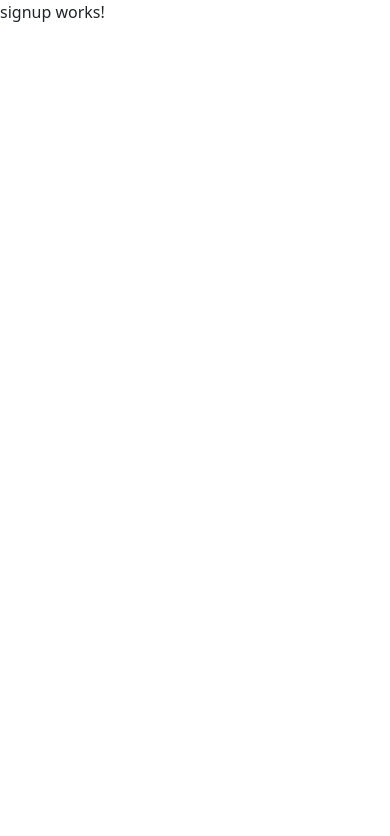
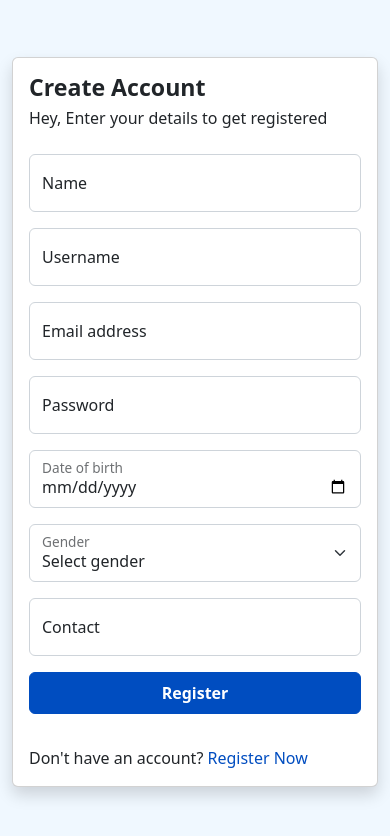
Before and after one commit to shaileshhb/budget-planner-frontend, an Angular app: page /register in a window 390 px wide. Shown: the top 836 px of the page. Built offline with nearby package versions, Linux system fonts and the light colour scheme.

Commit message:
signup page added

```diff
--- a/package.json
+++ b/package.json
@@ -4,6 +4,7 @@
   "scripts": {
     "ng": "ng",
     "start": "ng serve --port 4209 -o",
+    "host": "ng serve --port 4209 -o --host 0.0.0.0",
     "build": "ng build",
     "watch": "ng build --watch --configuration development",
     "test": "ng test"
--- a/src/app/components/login/login.component.html
+++ b/src/app/components/login/login.component.html
@@ -1,4 +1,4 @@
-<div class="bg-lg-blue h-100-vh d-flex flex-column justify-content-center">
+<div class="bg-lg-blue h-100vh d-flex flex-column justify-content-center">
   <div class="container">
     <div class="d-flex justify-content-center">
       <div class="card card-width rounded shadow">
--- a/src/app/components/login/login.component.scss
+++ b/src/app/components/login/login.component.scss
@@ -6,3 +6,19 @@
   text-decoration: none;
   color: var(--blue);
 }
+
+
+// ===================================== MEDIA QUERIES =====================================
+
+@media screen and (max-width: 1000px) {
+  .card-width {
+    width: 80%;
+  }
+}
+
+
+@media screen and (max-width: 700px) {
+  .card-width {
+    width: 100%;
+  }
+}
--- a/src/app/components/login/login.component.ts
+++ b/src/app/components/login/login.component.ts
@@ -1,6 +1,7 @@
+import { HttpResponse } from '@angular/common/http';
 import { Component, OnInit } from '@angular/core';
 import { FormControl, FormGroup, Validators } from '@angular/forms';
-import { CredentialService } from 'src/app/service/credential/credential.service';
+import { CredentialService, ICredential } from 'src/app/service/credential/credential.service';
 
 @Component({
   selector: 'app-login',
@@ -33,13 +34,15 @@ export class LoginComponent implements OnInit {
   }
 
   async login(): Promise<void> {
-    try {
-      const response = await this.credService.login(this.loginForm.value)
-      console.log(response);
-    } catch (error) {
-      console.error(error);
-      alert(error)
-    }
+    this.credService.login(this.loginForm.value).subscribe({
+      next: (response: HttpResponse<ICredential>) => {
+        console.log(response.body);
+      },
+      error: (err: any) => {
+        console.error(err);
+        alert(err)
+      }
+    })
   }
 
 }
--- a/src/app/components/signup/signup.component.html
+++ b/src/app/components/signup/signup.component.html
@@ -1 +1,67 @@
-<p>signup works!</p>
+<div class="bg-lg-blue h-100vh d-flex flex-column justify-content-center">
+  <div class="container">
+    <div class="d-flex justify-content-center">
+      <div class="card card-width rounded shadow">
+        <div class="card-body">
+          <div class="card-title text-justify">
+            <h3><strong>Create Account</strong></h3>
+            <p class="card-subtitle">Hey, Enter your details to get registered</p>
+          </div>
+          <div class="pt-3">
+            <div class="d-flex flex-column">
+              <form [formGroup]="signupForm">
+                <div class="form-floating mb-3">
+                  <input formControlName="name" type="text" class="form-control" id="nameFloatingInput"
+                    placeholder="Enter your name">
+                  <label for="nameFloatingInput">Name</label>
+                </div>
+                <div class="form-floating mb-3">
+                  <input formControlName="username" type="text" class="form-control" id="usernameFloatingInput"
+                    placeholder="Enter your username">
+                  <label for="usernameFloatingInput">Username</label>
+                </div>
+                <div class="form-floating mb-3">
+                  <input formControlName="email" type="email" class="form-control" id="emailFloatingInput"
+                    placeholder="Enter email address">
+                  <label for="emailFloatingInput">Email address</label>
+                </div>
+                <div class="form-floating mb-3">
+                  <input formControlName="password" type="password" class="form-control" id="passwordFloatingInput"
+                    placeholder="Password">
+                  <label for="passwordFloatingInput">Password</label>
+                </div>
+                <div class="form-floating mb-3">
+                  <input formControlName="dateOfBirth" type="date" class="form-control" id="dobFloatingInput">
+                  <label for="dobFloatingInput">Date of birth</label>
+                </div>
+                <div class="form-floating mb-3">
+                  <select formControlName="gender" class="form-select" id="floatingSelect" aria-label="Select gender">
+                    <option [ngValue]="null">Select gender</option>
+                    <option value="Male">Male</option>
+                    <option value="Female">Female</option>
+                    <option value="Other">Other</option>
+                  </select>
+                  <label for="floatingSelect">Gender</label>
+                </div>
+                <div class="form-floating mb-3">
+                  <input formControlName="contact" type="number" class="form-control" id="contactFloatingInput"
+                    placeholder="Enter your contact">
+                  <label for="contactFloatingInput">Contact</label>
+                </div>
+                <div class="mb-3">
+                  <button type="submit" class="btn-blue w-100 py-2 rounded" (click)="validateForm()">
+                    <strong>Register</strong>
+                  </button>
+                </div>
+              </form>
+              <div class="pt-3">
+                <label>Don't have an account?</label>
+                <a class="anchor-tag" routerLink="/register"> Register Now</a>
+              </div>
+            </div>
+          </div>
+        </div>
+      </div>
+    </div>
+  </div>
+</div>
--- a/src/app/components/signup/signup.component.scss
+++ b/src/app/components/signup/signup.component.scss
@@ -0,0 +1,28 @@
+.card-width {
+  width: 50%;
+}
+
+.anchor-tag {
+  text-decoration: none;
+  color: var(--blue);
+}
+
+.pt-15 {
+  padding-top: 15rem;
+}
+
+// ===================================== MEDIA QUERIES =====================================
+
+@media screen and (max-width: 1000px) {
+  .card-width {
+    width: 80%;
+  }
+}
+
+
+@media screen and (max-width: 700px) {
+  .card-width {
+    width: 100%;
+  }
+
+}
--- a/src/app/components/signup/signup.component.ts
+++ b/src/app/components/signup/signup.component.ts
@@ -1,4 +1,7 @@
+import { HttpResponse } from '@angular/common/http';
 import { Component, OnInit } from '@angular/core';
+import { FormControl, FormGroup } from '@angular/forms';
+import { CredentialService, ICredential, IUser } from 'src/app/service/credential/credential.service';
 
 @Component({
   selector: 'app-signup',
@@ -7,9 +10,47 @@ import { Component, OnInit } from '@angular/core';
 })
 export class SignupComponent implements OnInit {
 
-  constructor() { }
+  constructor(
+    private credService: CredentialService,
+  ) { }
 
   ngOnInit(): void {
   }
 
+  signupForm: FormGroup = new FormGroup({
+    name: new FormControl<string | null>(null),
+    username: new FormControl<string | null>(null),
+    email: new FormControl<string | null>(null),
+    password: new FormControl<string | null>(null),
+    dateOfBirth: new FormControl<string | null>(null),
+    gender: new FormControl<string | null>(null),
+    contact: new FormControl<string | null>(null),
+    isVerified: new FormControl<boolean>(false),
+    profileImage: new FormControl<string | null>(null),
+  })
+
+
+  validateForm(): void {
+    console.log(this.signupForm.controls);
+
+    if (this.signupForm.invalid) {
+      this.signupForm.markAllAsTouched()
+      return
+    }
+
+    this.register()
+  }
+
+  async register(): Promise<void> {
+    this.credService.register(this.signupForm.value).subscribe({
+      next: (response: HttpResponse<ICredential>) => {
+        console.log(response.body);
+      },
+      error: (err: any) => {
+        console.error(err);
+        alert(err?.error?.error)
+      }
+    })
+  }
+
 }
--- a/src/app/service/credential/credential.service.ts
+++ b/src/app/service/credential/credential.service.ts
@@ -14,26 +14,14 @@ export class CredentialService {
     private httpClient: HttpClient,
   ) { }
 
-  login(login: ILogin): Promise<ICredential | null> {
-    return new Promise<ICredential | null>((resolve, reject) => {
-      this.httpClient.post(`${this.baseURL}/login`, login, {
-        headers: new HttpHeaders({ 'Content-type': 'application/json' }),
-        observe: "response",
-      }).subscribe(({
-        next(value: HttpResponse<ICredential>) {
-          resolve(value.body)
-        },
-        error(err: any) {
-          reject(err)
-        },
-        complete() {
-          console.log("finished");
-        },
-      }))
+  login(login: ILogin): Observable<HttpResponse<ICredential>> {
+    return this.httpClient.post<ICredential>(`${this.baseURL}/login`, login, {
+      headers: new HttpHeaders({ 'Content-type': 'application/json' }),
+      observe: "response",
     })
   }
 
-  register(user: IUser): Observable<HttpResponse<IUser>> {
+  register(user: IUser): Observable<HttpResponse<ICredential>> {
     return this.httpClient.post(`${this.baseURL}/register`, user, {
       headers: new HttpHeaders({ 'Content-type': 'application/json' }),
       observe: "response",
@@ -62,5 +50,6 @@ export interface IUser {
 export interface ICredential {
   id?: string
   name?: string
+  isVerified?: boolean
   token?: string
 }
--- a/src/styles.scss
+++ b/src/styles.scss
@@ -28,6 +28,6 @@ html {
   scroll-behavior: smooth;
 }
 
-.h-100-vh {
+.h-100vh {
   height: 100vh;
 }
```
